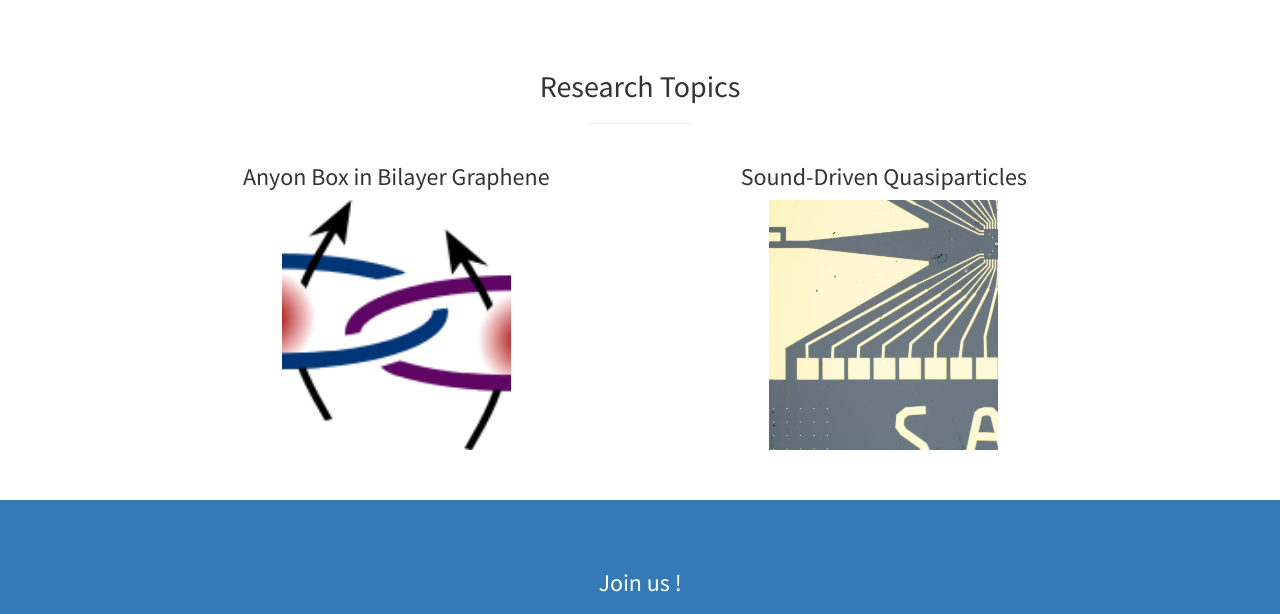
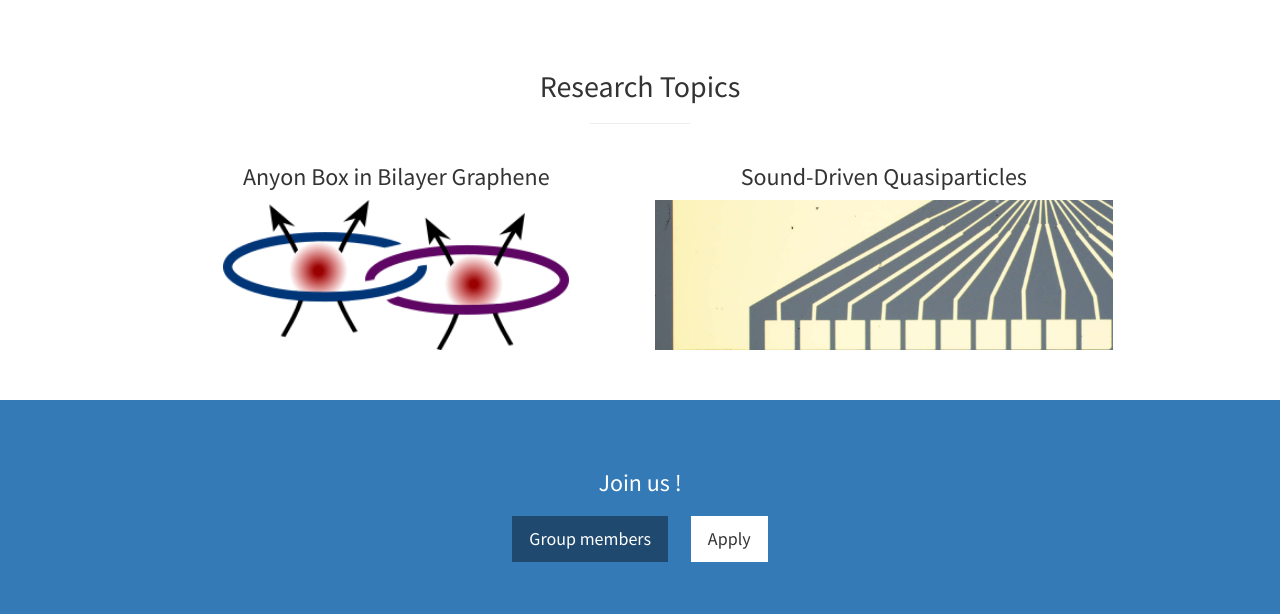
Before and after one commit to aassouline/topo-circuits.github.io, a Jekyll site: the page built from index.html, in a window 1280 px wide. Shown: the part 2022-2636 px from the top of the page. Built offline with Jekyll 4.4.1, drawn with Linux system fonts in a browser that asks for light colours.

Commit message:
Update portfolio.html

```diff
--- a/_includes/portfolio.html
+++ b/_includes/portfolio.html
@@ -14,7 +14,7 @@
 
             <a href="{{ '/AnyonBox' | relative_url }}">
               <img src="img/logo.png"
-                   style="width:50%; height:250px; object-fit:cover;">
+                   style="width:100%; height:150px; object-fit:contain; background:white;">
             </a>
           </div>
 
@@ -24,7 +24,7 @@
 
             <a href="{{ '/SoundDriven' | relative_url }}">
               <img src="img/07_x5.jpg"
-                   style="width:50%; height:250px; object-fit:cover;">
+                   style="width:100%; height:150px; object-fit:cover;">
             </a>
           </div>
 
```
